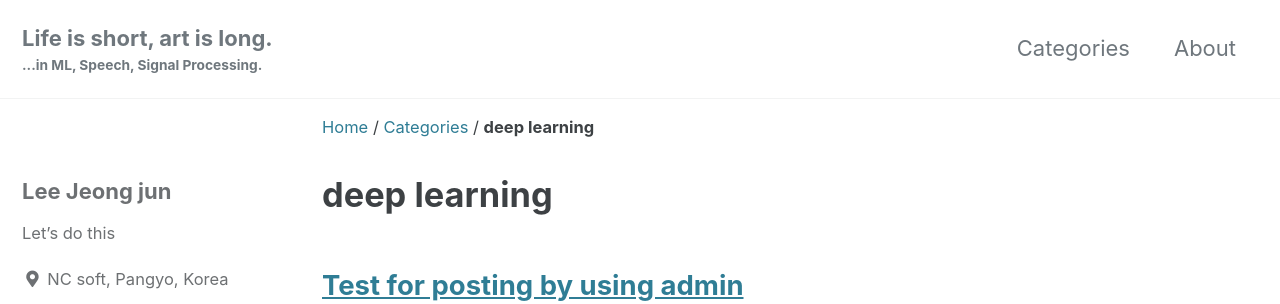
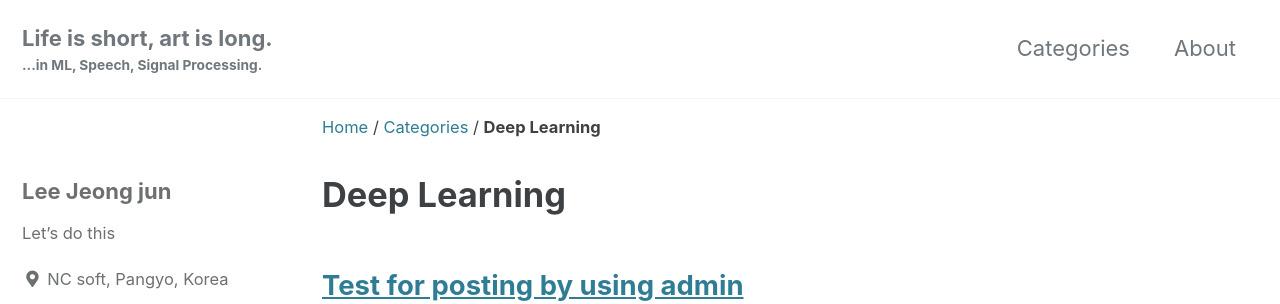
Before and after one commit to boingkiri/boingkiri.github.io, a Jekyll site: the page built from _pages/categories/category-deep-learning.md, in a window 1280 px wide. Shown: the top 304 px of the page. Built offline with Jekyll 4.4.1, drawn with Linux system fonts in a browser that asks for light colours; cached includes are drawn as plain includes.

```diff
--- a/_config.yml
+++ b/_config.yml
@@ -283,7 +283,6 @@ defaults:
   - scope:
       path: ""
     values:
-      layout: single
       author_profile: true
       sidebar:
         nav: "main"
--- a/_pages/categories/category-deep-learning.md
+++ b/_pages/categories/category-deep-learning.md
@@ -1,5 +1,5 @@
 ---
-title: "deep learning"
+title: "Deep Learning"
 layout: archive
 permalink: /categories/deep-learning
 author_profile: true
```
Also changed, not shown: _posts/2022-04-29-test-for-posting-by-using-admin.md (+1 -1 lines).
